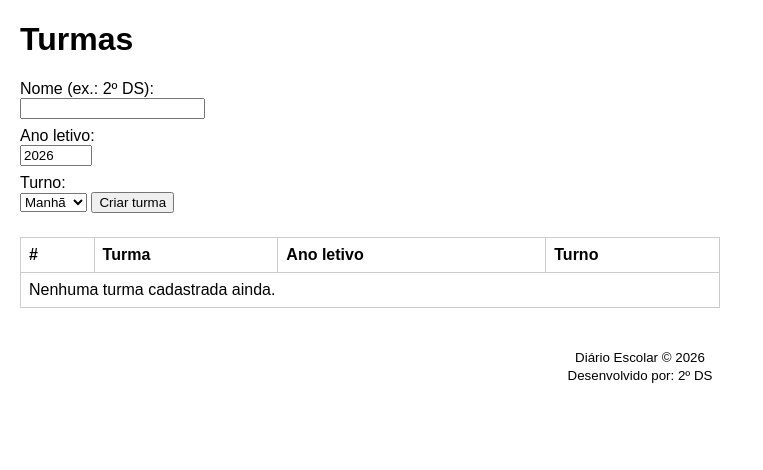
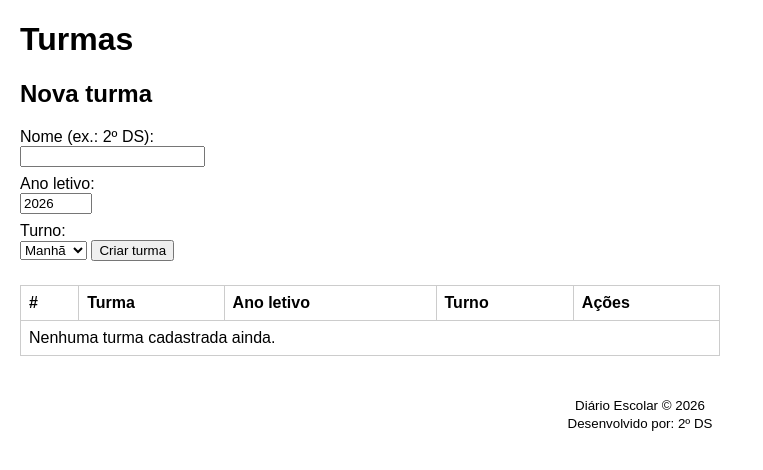
Before and after one commit to ravisantos/diario-escolar-online, a Flask app: page /admin/turmas in a window 1280 px wide. Shown: the part 86-556 px from the top of the page, without its empty margins (0-763 px from the left). Run offline with Flask 3, Linux system fonts and the light colour scheme; the visitor is signed in with stand-in values (Sample User, id 1); data that the repository does not hold is empty.

Commit message:
Turmas: editar e excluir

```diff
--- a/diario-escolar/routes/admin.py
+++ b/diario-escolar/routes/admin.py
@@ -186,10 +186,54 @@ def turmas():
             flash('Turma criada.', 'sucesso')
             return redirect(url_for('admin.turmas'))
 
+    editando = None
+    editar_id = request.args.get('editar', type=int)
+    if editar_id:
+        editando = db.session.get(Turma, editar_id)
+
     lista = Turma.query.order_by(Turma.ano_letivo.desc(), Turma.nome).all()
-    return render_template('admin/turmas.html', turmas=lista, turnos=TURNOS)
+    return render_template('admin/turmas.html', turmas=lista, turnos=TURNOS, editando=editando)
+
+@admin_bp.route('/turmas/<int:turma_id>/editar', methods=['POST'])
+@login_obrigatorio('admin')
+def editar_turma(turma_id):
+    turma = db.get_or_404(Turma, turma_id)
+    nome = request.form.get('nome', '').strip()
+    ano = request.form.get('ano_letivo', type=int)
+    turno = request.form.get('turno', '')
+    outra = Turma.query.filter_by(nome=nome, ano_letivo=ano).first()
+
+    if not nome:
+        flash('Informe o nome da turma.', 'erro')
+    elif ano is None or not 2000 <= ano <= 2100:
+        flash('Informe um ano letivo entre 2000 e 2100.', 'erro')
+    elif turno not in TURNOS:
+        flash('Escolha um turno.', 'erro')
+    elif outra and outra.id != turma.id:
+        flash('Já existe uma turma com esse nome nesse ano letivo.', 'erro')
+    else:
+        turma.nome = nome
+        turma.ano_letivo = ano
+        turma.turno = turno
+        db.session.commit()
+        flash('Turma atualizada.', 'sucesso')
+        return redirect(url_for('admin.turmas'))
+
+    return redirect(url_for('admin.turmas', editar=turma.id))
 
 
+@admin_bp.route('/turmas/<int:turma_id>/excluir', methods=['POST'])
+@login_obrigatorio('admin')
+def excluir_turma(turma_id):
+    turma = db.get_or_404(Turma, turma_id)
+
+    if turma.alocacoes or turma.matriculas:
+        flash('Não dá para excluir: a turma tem disciplinas alocadas ou alunos matriculados.', 'erro')
+    else:
+        db.session.delete(turma)
+        db.session.commit()
+        flash('Turma excluída.', 'sucesso')
+    return redirect(url_for('admin.turmas'))
 
 # Matrículas
 
--- a/diario-escolar/templates/admin/turmas.html
+++ b/diario-escolar/templates/admin/turmas.html
@@ -5,26 +5,34 @@
 {% block conteudo_admin %}
   <h1>Turmas</h1>
 
-  <form method="post">
+  <form method="post"
+        action="{{ url_for('admin.editar_turma', turma_id=editando.id) if editando else url_for('admin.turmas') }}">
+    <h2>{{ 'Editar turma' if editando else 'Nova turma' }}</h2>
+
     <label for="nome">Nome (ex.: 2º DS):</label>
-    <input type="text" id="nome" name="nome" required>
+    <input type="text" id="nome" name="nome" required
+           value="{{ editando.nome if editando else '' }}">
 
     <label for="ano_letivo">Ano letivo:</label>
-    <input type="number" id="ano_letivo" name="ano_letivo" value="2026" min="2000" max="2100" required>
+    <input type="number" id="ano_letivo" name="ano_letivo" min="2000" max="2100" required
+           value="{{ editando.ano_letivo if editando else 2026 }}">
 
     <label for="turno">Turno:</label>
     <select id="turno" name="turno" required>
       {% for turno in turnos %}
-        <option value="{{ turno }}">{{ turno }}</option>
+        <option value="{{ turno }}" {{ 'selected' if editando and editando.turno == turno }}>{{ turno }}</option>
       {% endfor %}
     </select>
 
-    <button type="submit">Criar turma</button>
+    <button type="submit">{{ 'Salvar alterações' if editando else 'Criar turma' }}</button>
+    {% if editando %}
+      <a href="{{ url_for('admin.turmas') }}">Cancelar</a>
+    {% endif %}
   </form>
 
   <table>
     <thead>
-      <tr><th>#</th><th>Turma</th><th>Ano letivo</th><th>Turno</th></tr>
+      <tr><th>#</th><th>Turma</th><th>Ano letivo</th><th>Turno</th><th>Ações</th></tr>
     </thead>
     <tbody>
       {% for turma in turmas %}
@@ -33,9 +41,17 @@
           <td>{{ turma.nome }}</td>
           <td>{{ turma.ano_letivo }}</td>
           <td>{{ turma.turno }}</td>
+          <td>
+            <a href="{{ url_for('admin.turmas', editar=turma.id) }}">Editar</a>
+            <form method="post"
+                  action="{{ url_for('admin.excluir_turma', turma_id=turma.id) }}"
+                  onsubmit="return confirm('Excluir esta turma?');">
+              <button type="submit">Excluir</button>
+            </form>
+          </td>
         </tr>
       {% else %}
-        <tr><td colspan="4">Nenhuma turma cadastrada ainda.</td></tr>
+        <tr><td colspan="5">Nenhuma turma cadastrada ainda.</td></tr>
       {% endfor %}
     </tbody>
   </table>
```
